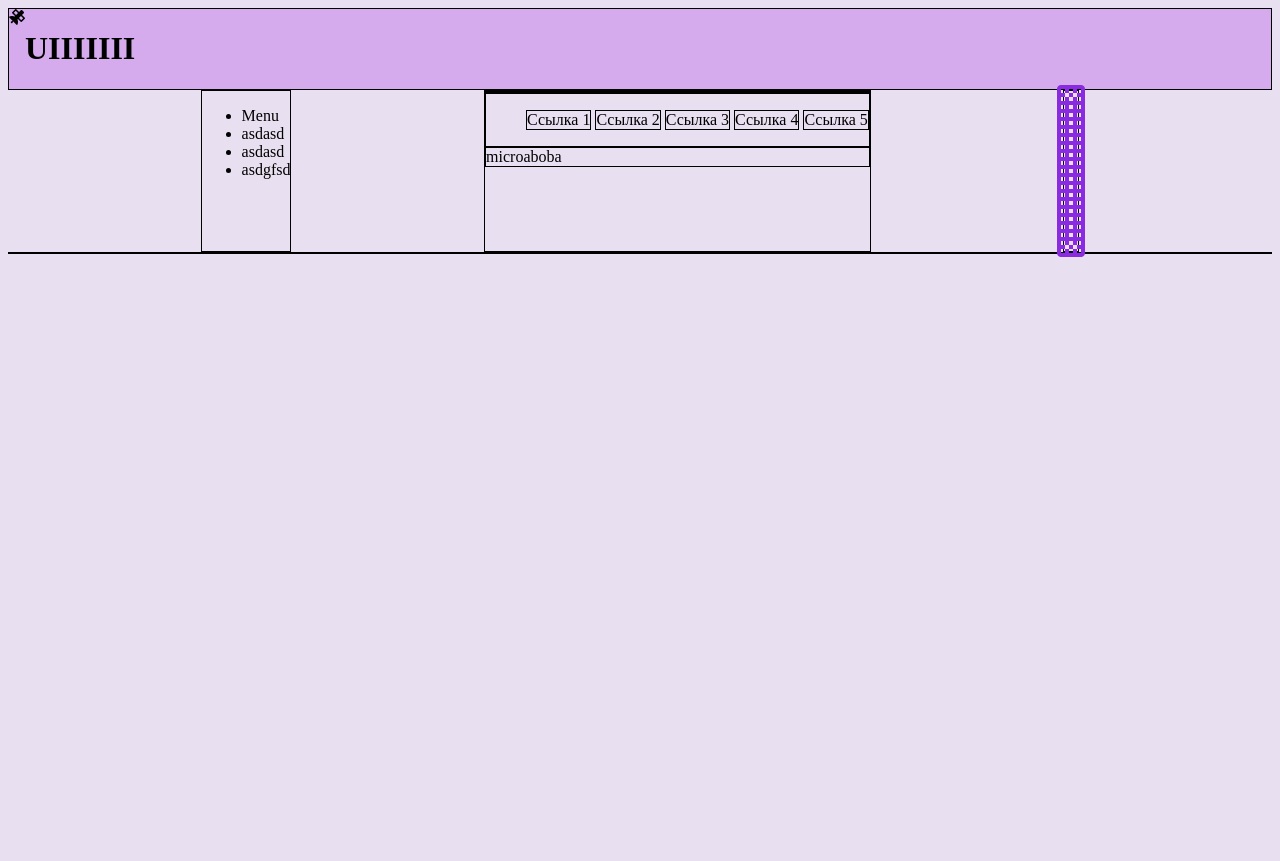
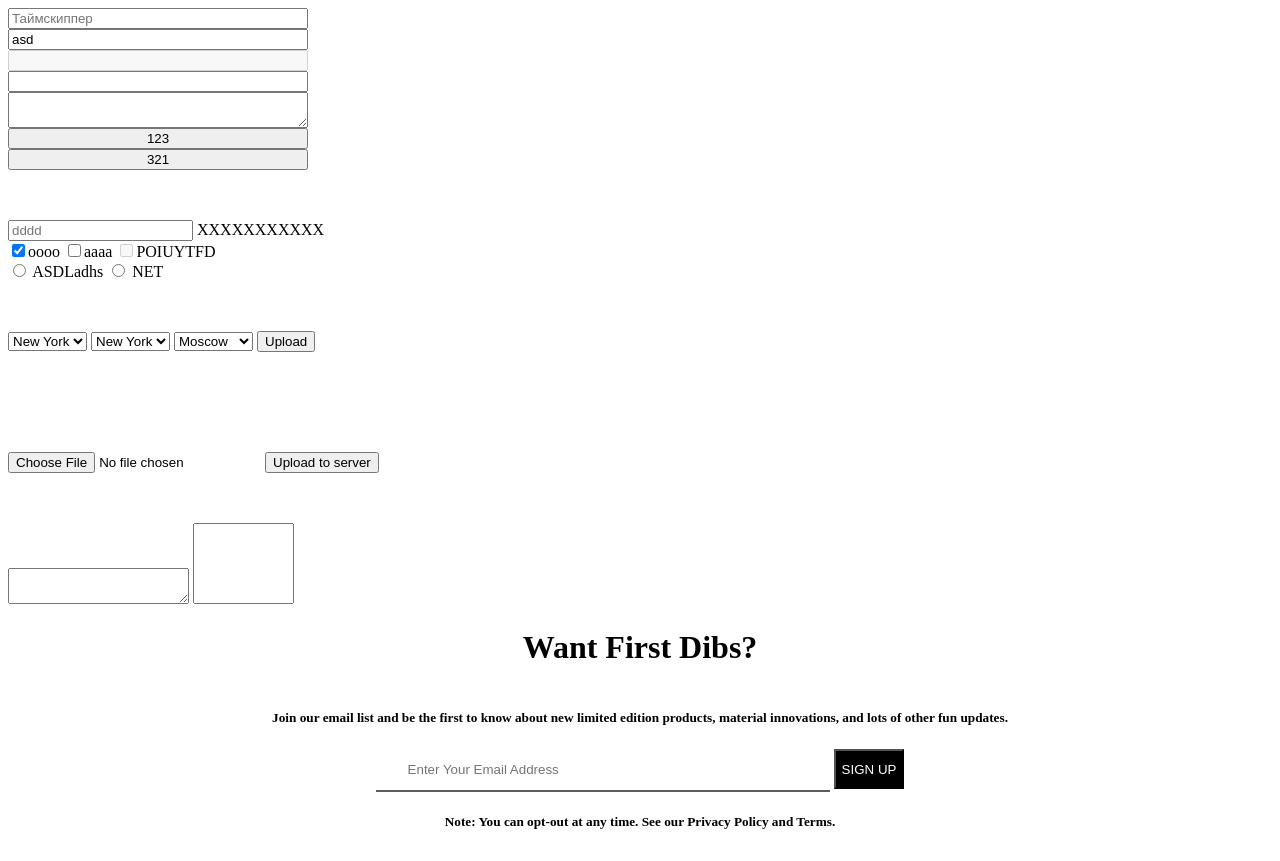
Before and after one commit to Krotlk/Teachmeskills, a plain HTML site: page lesson/index.html in a window 1280 px wide. Before the commit the page ends 800 px from the top, so only its background shows below. Drawn offline with Linux system fonts and the light colour scheme.

Commit message:
commit lesson 8

```diff
--- a/lesson/index.html
+++ b/lesson/index.html
@@ -9,47 +9,61 @@
     <script src="https://kit.fontawesome.com/56b1c2a1dd.js" crossorigin="anonymous"></script>
 </head>
 <body>
-    <header class="golova">
-        <i class="fas fa-satellite"></i>
-        <h1>UIIIIIII</h1>
-    </header>
-  <div class="content">
-        <nav>
-            <ul>
-                <li>Menu</li>
-                <li>asdasd</li>
-                <li>asdasd</li>
-                <li>asdgfsd</li>
-            </ul>
-        </nav>
-        <section class="content-main">
-            <header>
-
-            </header>
-            <article>
-                <ul class="task">
-                    <li class="element">Ссылка 1</li>
-                    <li class="element">Ссылка 2</li>
-                    <li class="element">Ссылка 3</li>
-                    <li class="element">Ссылка 4</li>
-                    <li class="element">Ссылка 5</li>
-                </ul>
-            </article>
-            <footer>microaboba</footer>
-        </section>
-        <aside>
-            <i class="fas fa-chess-board"></i>
-            <i class="fas fa-chess-board"></i>
-            <i class="fas fa-chess-board"></i>
-            <i class="fas fa-chess-board"></i>
-            <i class="fas fa-chess-board"></i>
-            <i class="fas fa-chess-board"></i>
-            <i class="fas fa-chess-board"></i>
-            <i class="fas fa-chess-board"></i>
-            <i class="fas fa-chess-board"></i>
-            <i class="fas fa-chess-board"></i>
-        </aside>
-  </div>
-    <footer></footer>
+   <div class="task1">
+       <input type="text" placeholder="Таймскиппер">
+       <input value= asd>
+       <input disabled>
+       <input type="password">
+       <textarea name="msg" id="" cols="10" rows="2"></textarea>
+       <input type="button" value="123">
+       <button>321</button>
+   </div>
+   <div>
+       <input type="text" id="da" placeholder="dddd">
+       <label for="da">XXXXXXXXXXX</label>
+       <div>
+            <input type="checkbox" name="Vasya" checked>oooo
+            <input type="checkbox" >aaaa
+            <input type="checkbox" disabled>POIUYTFD
+        </div>
+        <input type="radio" name="switch" id="asd">
+        <label for="asd">ASDLadhs</label>
+        <input type="radio" name="switch" id="dsa">
+        <label for="dsa">NET</label>
+   </div>
+   <div class="task2">
+        <select>
+            <option>New York</option>
+        </select>
+        <select>
+            <option>New York</option>
+            <option disabled>Kiyv</option>
+            <option>Moscow</option>
+        </select>
+        <select>
+            <option>New York</option>
+            <option>Kiyv</option>
+            <option selected>Moscow</option>
+            <option>Tokyo</option>
+        </select>
+        <button>Upload</button>
+   </div>
+   <div class="task3">
+      <input type="file" name="file">
+      <input type="button" value="Upload to server">
+   </div>
+   <div class="task4">
+       <textarea name="asd" id="" ></textarea>
+       <textarea name="dsa" id="kkk" cols="10" rows="5"></textarea>
+   </div>
+   <form action="jjj">
+       <h1>Want First Dibs?</h1>
+       <h5>Join our email list and be the first to know about new limited edition products, material innovations, and lots of other fun updates.</h5>
+        <div>
+            <input type="email" name="mail" id="gg" placeholder="Enter Your Email Address">
+            <button class="button">SIGN UP</button>
+        </div>
+        <h5>Note: You can opt-out at any time. See our Privacy Policy and Terms.</h5>
+    </form>
 </body>
 </html>
--- a/lesson/style.css
+++ b/lesson/style.css
@@ -1,68 +1,42 @@
-body{
-    background-color: rgb(232, 223, 240);
+.task1{
+    display: flex;
+    flex-direction: column;
+    max-width: 300px;
+    padding-bottom: 50px;
 }
 
-nav{
-    border: 1px solid black;
-}
-section{
-    border:  1px solid black;
-
-}
-aside{
-    border: 1px solid black;
+.task2{
+    padding: 50px 0;
 }
 
-.golova{
-    border: 1px solid black;
-    background-color: rgba(196, 123, 238, 0.514);
-    display: flex;
-    flex-direction: row;
+.task3{
+    padding: 50px 0;
 }
 
-.content{
+form{
     display: flex;
-    flex-direction: row;
-    justify-content: space-evenly;
+    flex-direction: column;
+    justify-content: center;
+    text-align: center;
 }
 
-.content-main{
-    display: flex;
-    flex-direction: column;
-
-}
-header{
-    border: 1px solid black;
-
-}
-article{
-    border: 1px solid black;
-}
-footer{
-    border: 1px solid black;
+.button{
+    background-color: black;
+    color: white;
+    height: 40px;
 }
 
-.task{
-
+#kkk{
+    resize: none;
 }
 
-.element{
-    display: inline-block;
-    list-style-type: none;
-    border: 1px solid black;
-    transition: 0.5s;
+#gg{
+    width: 450px;
+    height: 40px;
+    border: none;
+    border-bottom: 2px solid rgb(94, 94, 94);
 }
 
-.element:hover{
-    transform: rotate(30deg);
+#gg::placeholder{
+    padding-left: 30px;
 }
-
-aside{
-    display: flex;
-    flex-direction: column;
-}
-
-.fa-chess-board{
-    transform: scale(2);
-    color: blueviolet;
-}
```
